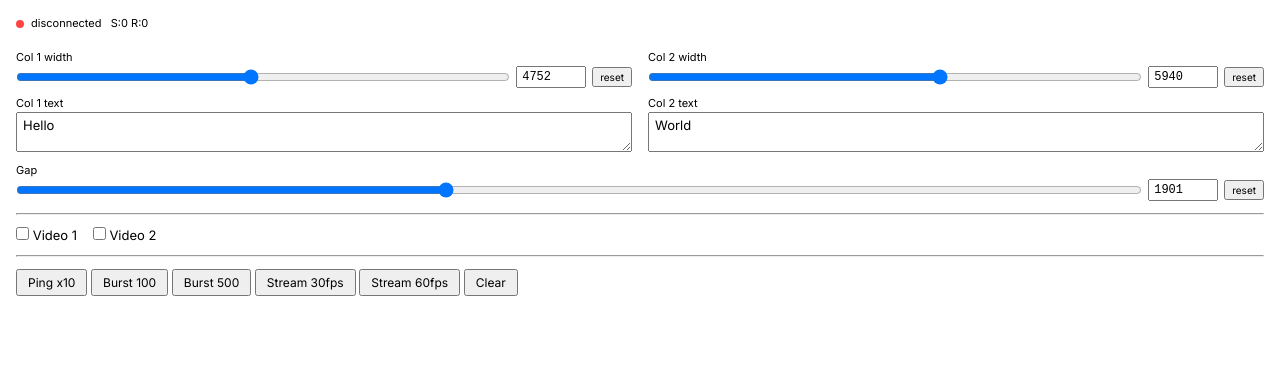
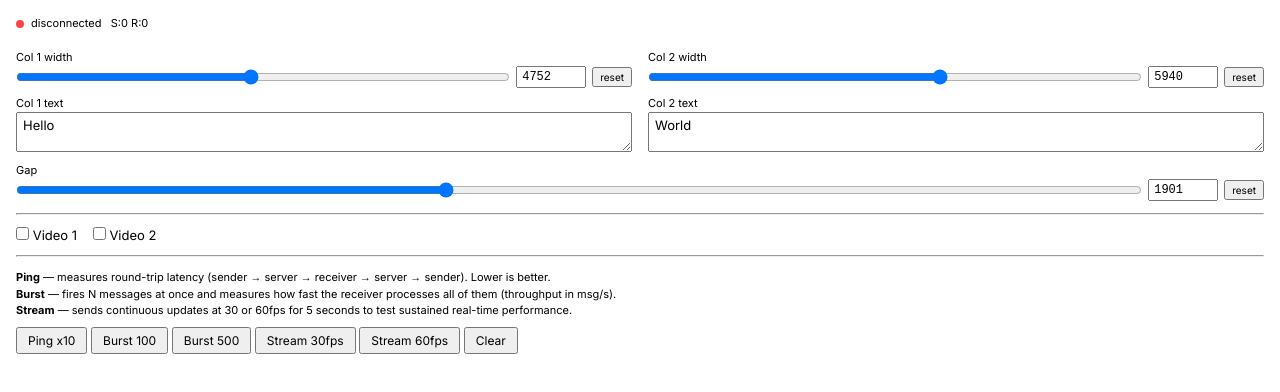
Before and after one commit to jonasjohansson/aspace-elite, a website: page sender.html in a window 1280 px wide. Drawn offline with nearby package versions, Linux system fonts and the light colour scheme; no server answers.

Commit message:
Add descriptions for ping, burst, and stream tests
Co-Authored-By: Claude Opus 4.6 <noreply@anthropic.com>

```diff
--- a/sender.html
+++ b/sender.html
@@ -67,6 +67,11 @@
 </div>
 
 <hr>
+<p style="font-size:11px;margin-bottom:8px;line-height:1.5;">
+<b>Ping</b> — measures round-trip latency (sender &rarr; server &rarr; receiver &rarr; server &rarr; sender). Lower is better.<br>
+<b>Burst</b> — fires N messages at once and measures how fast the receiver processes all of them (throughput in msg/s).<br>
+<b>Stream</b> — sends continuous updates at 30 or 60fps for 5 seconds to test sustained real-time performance.
+</p>
 <div>
   <button onclick="ping()">Ping x10</button>
   <button onclick="burst(100)">Burst 100</button>
```
